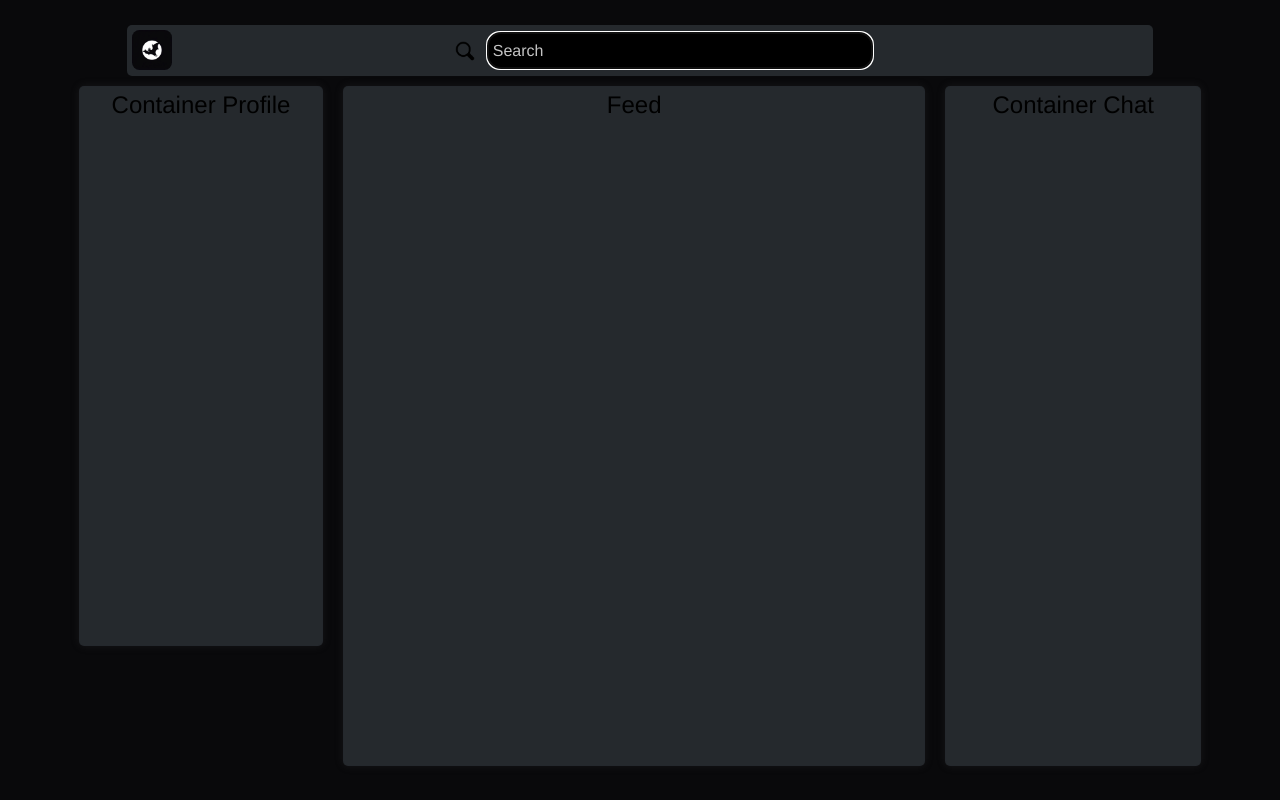
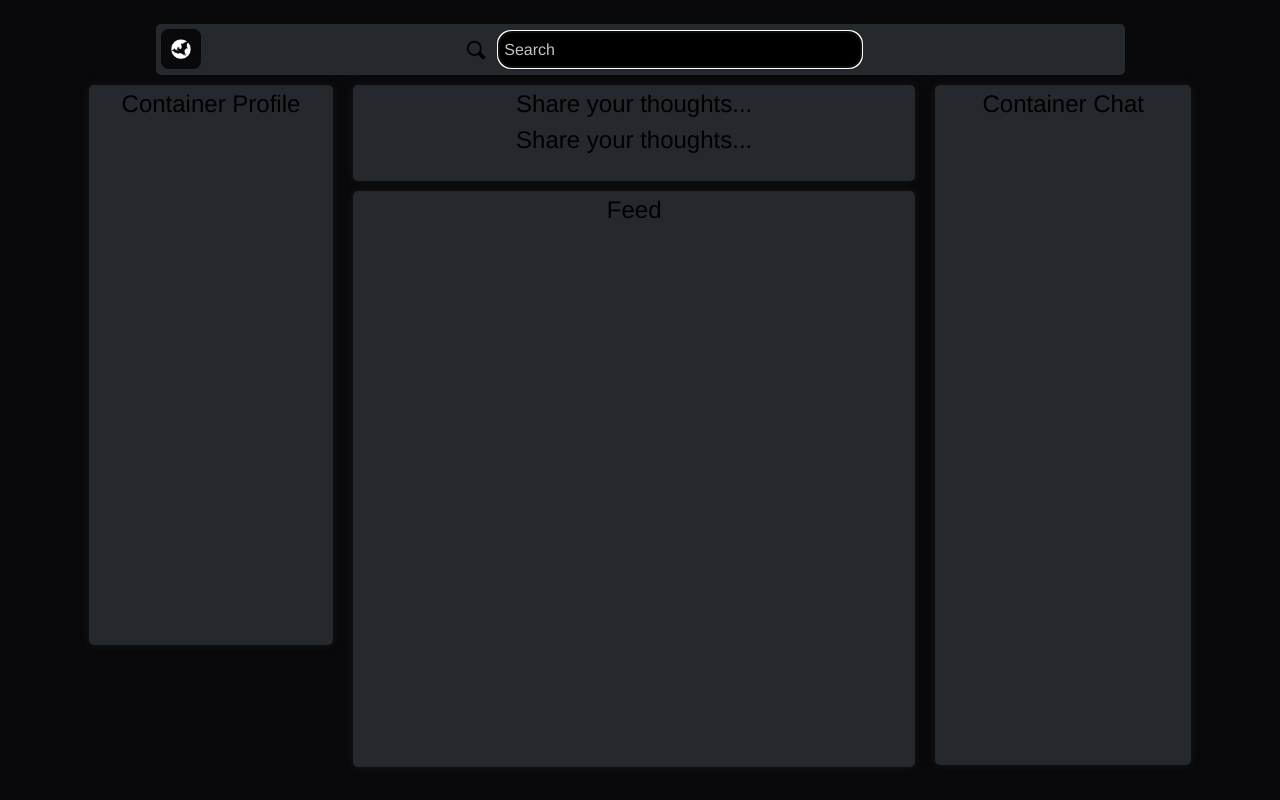
Before and after one commit to vlopess/Haunted-Place-Web, an Angular app: page /home in a window 1280 px wide. Built offline with nearby package versions, Linux system fonts and the light colour scheme; a web font is replaced by a local one.

Commit message:
refact: ajustes no styles dos containers da home

```diff
--- a/src/app/components/home/home.component.css
+++ b/src/app/components/home/home.component.css
@@ -3,6 +3,9 @@
     padding: 0;
 }
 
+.justify-content {
+    justify-content: center;
+}
 .card{
     margin: 10px;
     text-align: center;
@@ -19,7 +22,7 @@
     margin: 0 auto;
     border-radius: 5px;
     display: flex;
-    width: 90%;
+    width: 85%;
 }
 
 .search .search-icon {
@@ -44,7 +47,13 @@
     height: 85vh;
     overflow-y:auto;
 }
+.container-feed{
+    height: 72vh;
+}
 
+.container-addThought{
+    height: 12vh;
+}
 
 input::placeholder {
     color: #C4C4C4;
@@ -76,6 +85,9 @@
     .container-chat{
         width: 22%;
     }
+    .justify-content-center {
+        justify-content: flex-start;
+    }
 }
 
 
@@ -92,6 +104,9 @@
     .container-chat{
         display: none;
     }
+    .justify-content-center {
+        justify-content: flex-start;
+    }
 }
 
 @media screen and (max-width: 768px) {
@@ -102,6 +117,10 @@
 
     .container-profileHome, .card {
         width: 90vw;
+    }
+
+    .justify-content {
+        justify-content: flex-start;
     }
 }
 
--- a/src/app/components/home/home.component.html
+++ b/src/app/components/home/home.component.html
@@ -9,12 +9,16 @@
         </div>
     </div>
     <div class="container">
-        <div class="row justify-content-center">
+        <div class="row justify-content">
             <div class="card container-profileHome col-12 col-sm-12 col-md-3 col-lg-2">
                 Container Profile
             </div>
-            <div class="card col-6 col-sm-8 col-md-8 col-lg-6">
-                Feed<br>
+            <div class="col-6 col-sm-8 col-md-8 col-lg-6" style="padding: 0;">
+                <div class="card container-addThought">
+                    Share your thoughts...<br>
+                    Share your thoughts...<br>
+                </div>
+                <div class="card container-feed">Feed</div>
             </div>
             <div class="card container-chat col-2">
                 Container Chat
```
